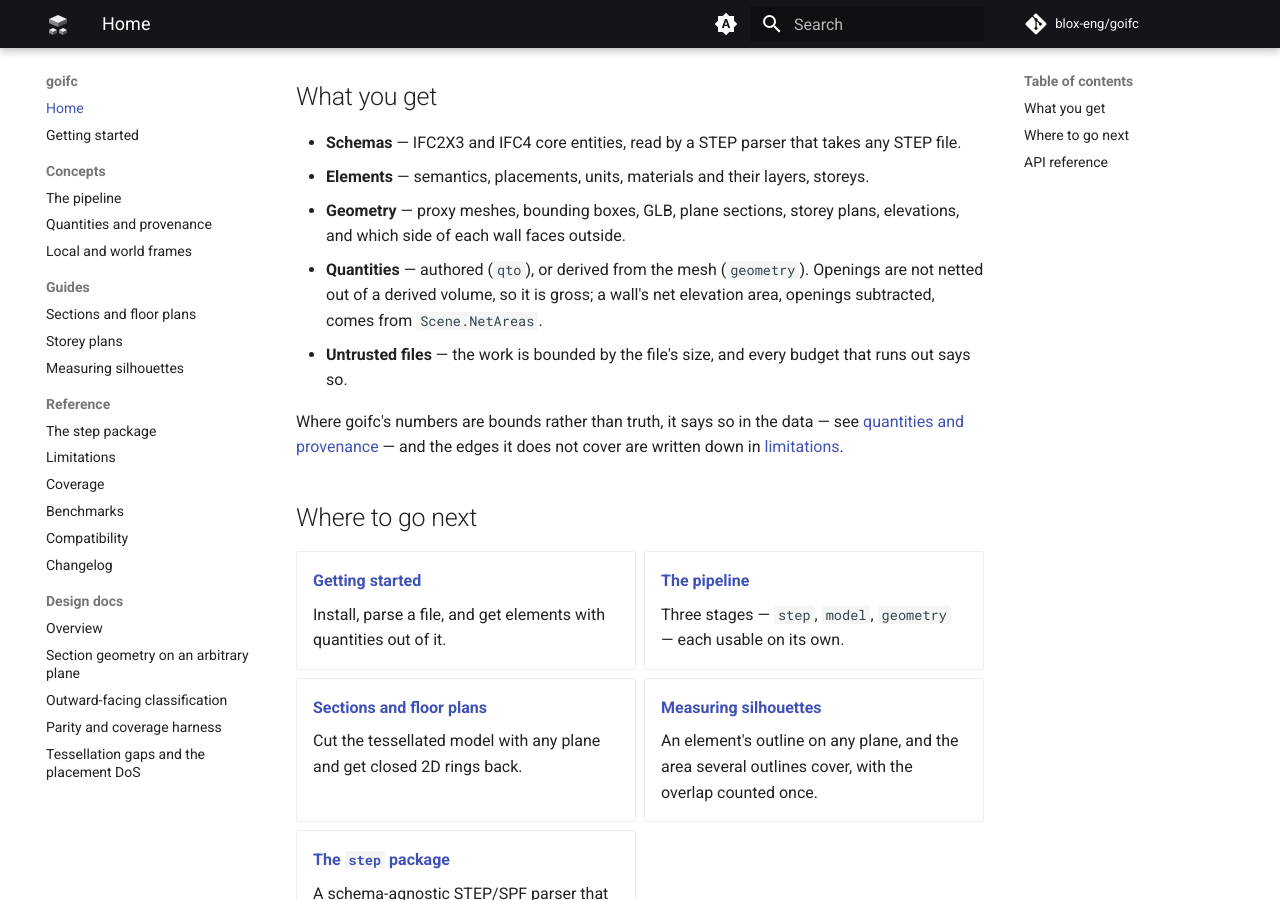
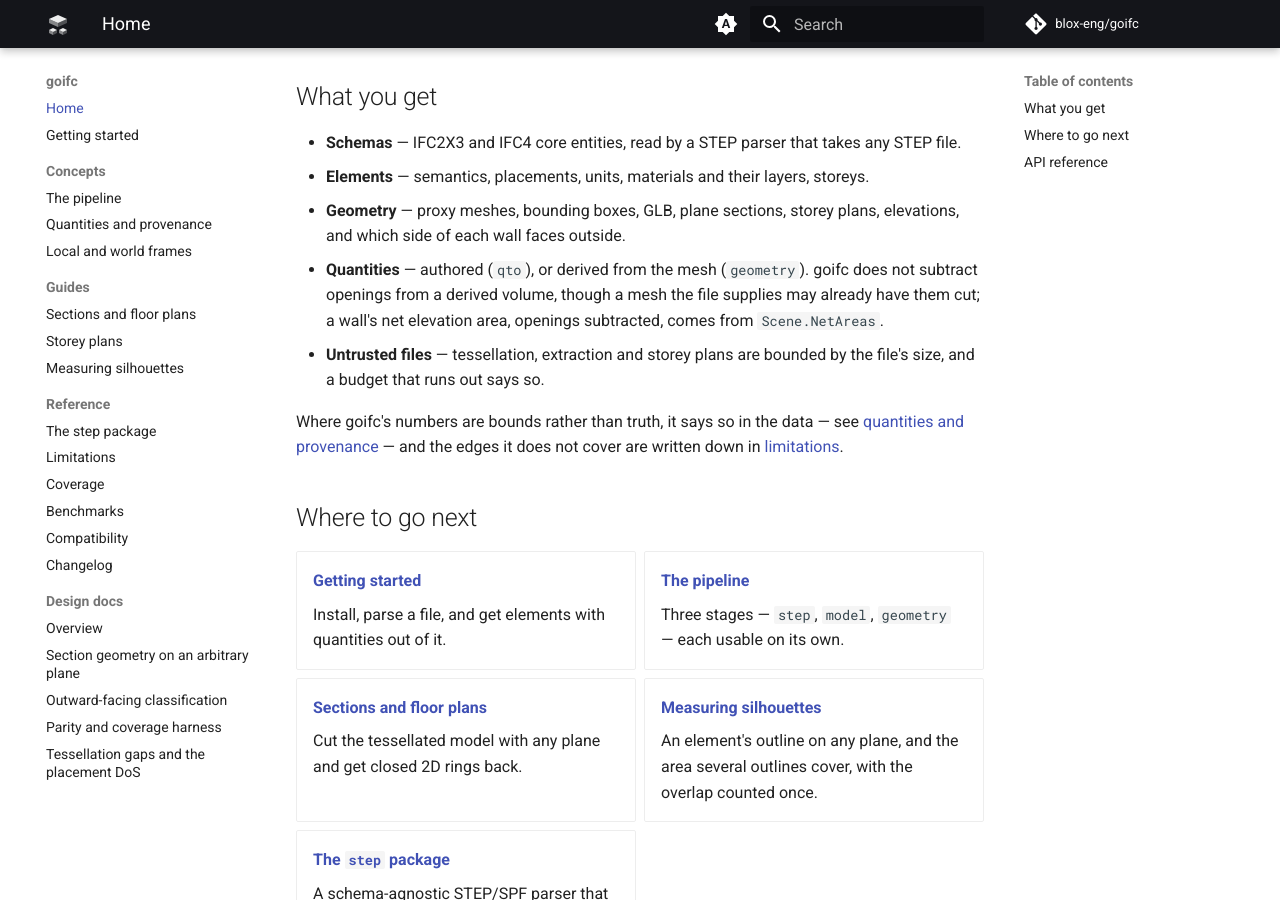
Before and after one commit to blox-eng/goifc, an MkDocs documentation site: the page built from docs/index.md, in a window 1280 px wide and 900 px high, scrolled down 313 px. Built offline with MkDocs 1.6.1 and Material for MkDocs 9.7.7, drawn with Linux system fonts in a browser that asks for light colours; comment, search, counter and statistics services are not loaded; the version menu is left out.

Commit message:
docs: claim bounds only for the budgeted passes (#135)
Review of #137: Scene.Elevations scans every element once per height
band, and nothing charges it; Scene.NetAreas, which BuildImport runs,
and BuildFacings are unaudited. The front pages now say tessellation,
extraction and storey plans are bounded, and SECURITY.md lists the three
analysis passes as not bounded yet (#142). Storey plans' membership tests
are bounded by #141, which merges first.

A derived volume is also not always gross: a mesh the file supplies,
such as a triangulated face set, may already have its openings cut.

Co-Authored-By: Claude Opus 5.5 <noreply@anthropic.com>

```diff
--- a/docs/index.md
+++ b/docs/index.md
@@ -19,10 +19,11 @@ go get github.com/blox-eng/goifc
 - **Geometry** — proxy meshes, bounding boxes, GLB, plane sections, storey
   plans, elevations, and which side of each wall faces outside.
 - **Quantities** — authored (`qto`), or derived from the mesh (`geometry`).
-  Openings are not netted out of a derived volume, so it is gross; a wall's net
-  elevation area, openings subtracted, comes from `Scene.NetAreas`.
-- **Untrusted files** — the work is bounded by the file's size, and every
-  budget that runs out says so.
+  goifc does not subtract openings from a derived volume, though a mesh the
+  file supplies may already have them cut; a wall's net elevation area,
+  openings subtracted, comes from `Scene.NetAreas`.
+- **Untrusted files** — tessellation, extraction and storey plans are bounded
+  by the file's size, and a budget that runs out says so.
 
 Where goifc's numbers are bounds rather than truth, it says so in the data —
 see [quantities and provenance](concepts/quantities.md) — and the edges it does
```
Also changed, not shown: README.md (+7 -5 lines), SECURITY.md (+10 -3 lines), docs/limitations.md (+4 -2 lines), 1 other file.
